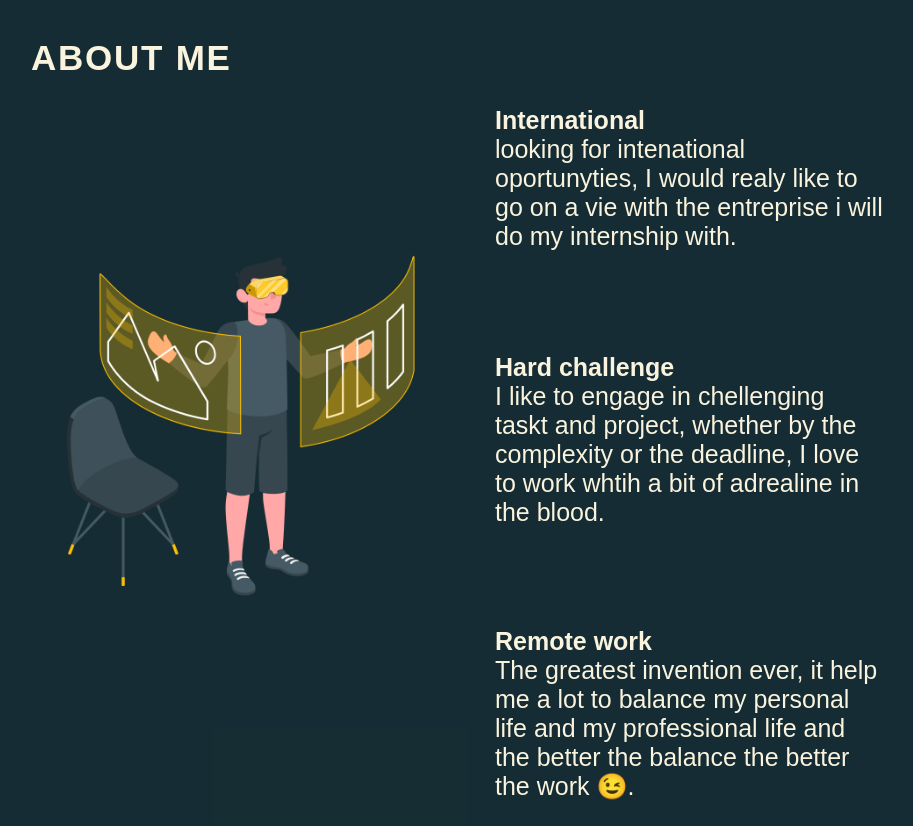
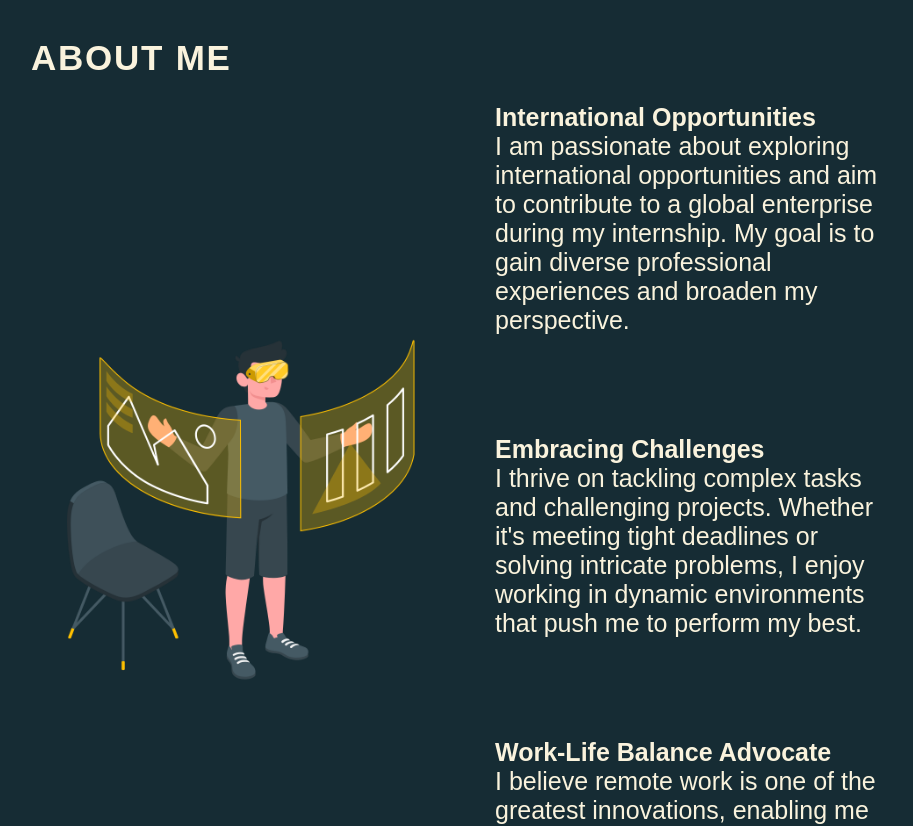
Before and after one commit to Milan-SANGARE/Portfolio-React, a React (Vite) app: page / in a window 1280 px wide. Shown: the part 820-1646 px from the top of the page, without its empty margins (170-1083 px from the left). Built offline with nearby package versions, Linux system fonts and the light colour scheme; the HTML template or start-up script is replaced by a standard one.

Commit message:
correction of about me section

```diff
--- a/src/components/About/About.jsx
+++ b/src/components/About/About.jsx
@@ -23,8 +23,8 @@ export const About = () => {
                         <a href="#experience" target="_blank" rel="noopener noreferrer" style={{ display: 'flex', alignItems: 'center', textDecoration: 'none', color: 'inherit' }}>
                         {/* <SiPowerautomate style={{ fontSize: '70px',color: "DodgerBlue", marginRight: '20px'}} /> */}
                             <div>
-                                <h3>International </h3>
-                                <p>looking for intenational oportunyties, I would realy like to go on a vie with the entreprise i will do my internship with.</p>
+                                <h3>International Opportunities </h3>
+                                <p>I am passionate about exploring international opportunities and aim to contribute to a global enterprise during my internship. My goal is to gain diverse professional experiences and broaden my perspective.</p>
                             </div>
                         </a>
                     </li>
@@ -32,8 +32,8 @@ export const About = () => {
                         <a href="" target="_blank" rel="noopener noreferrer" style={{ display: 'flex', alignItems: 'center', textDecoration: 'none', color: 'inherit' }}>
                         {/* <GoWorkflow style={{ fontSize: '50px',color: "DodgerBlue", marginRight: '20px'}} /> */}
                         <div>
-                            <h3>Hard challenge</h3>
-                            <p>I like to engage in chellenging taskt and project, whether by the complexity or the deadline, I love to work whtih a bit of adrealine in the blood.</p>
+                            <h3>Embracing Challenges</h3>
+                            <p>I thrive on tackling complex tasks and challenging projects. Whether it's meeting tight deadlines or solving intricate problems, I enjoy working in dynamic environments that push me to perform my best.</p>
                         </div>
                         </a>
                     </li>
@@ -41,8 +41,8 @@ export const About = () => {
                         <a href="https://www.linkedin.com/in/milan-sangare/" target="_blank" rel="noopener noreferrer" style={{ display: 'flex', alignItems: 'center', textDecoration: 'none', color: 'inherit' }}>
                         {/* <BiLogoKubernetes style={{ fontSize: '70px',color: "DodgerBlue", marginRight: '20px'}} /> */}
                         <div>
-                            <h3>Remote work</h3>
-                            <p>The greatest invention ever, it help me a lot to balance my personal life and my professional life and the better the balance the better the work 😉.</p>
+                            <h3>Work-Life Balance Advocate</h3>
+                            <p>I believe remote work is one of the greatest innovations, enabling me to maintain a healthy balance between my personal and professional life. A well-balanced life leads to more productive and fulfilling work.</p>
                         </div>
                         </a>
                     </li>
```
